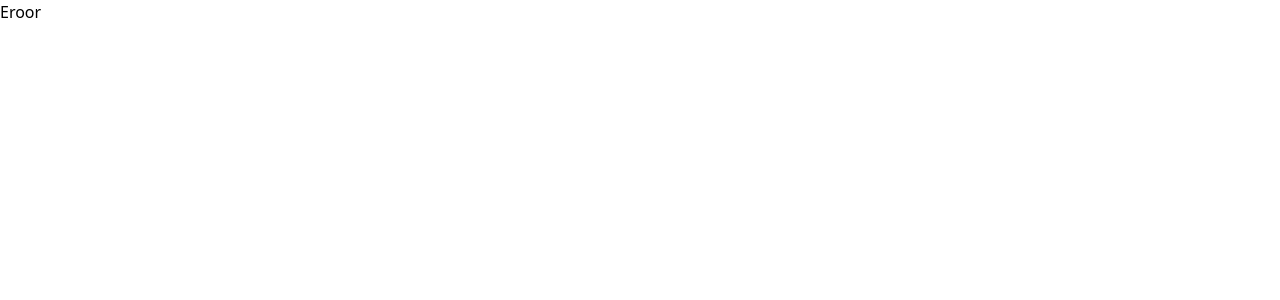
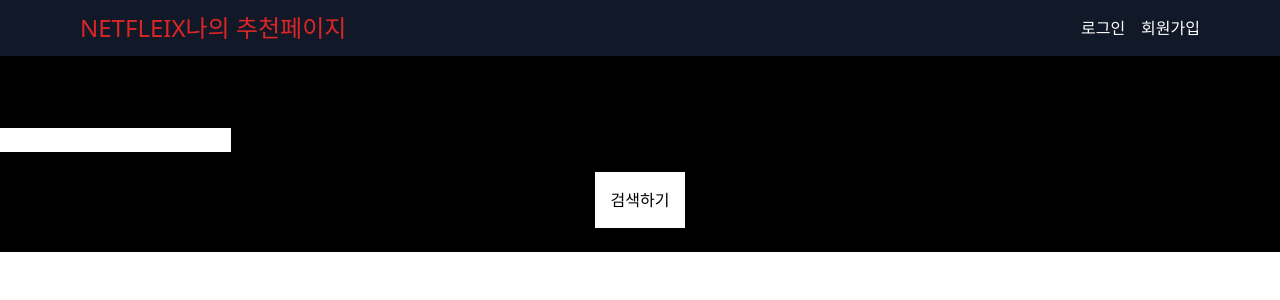
Before and after one commit to WooJongTae/zustand, a React (Vite) app in the folder frontend/: page /search in a window 1280 px wide. Shown: the top 300 px of the page. Built offline with nearby package versions, Linux system fonts and the light colour scheme.

Commit message:
search add

```diff
--- a/frontend/src/App.jsx
+++ b/frontend/src/App.jsx
@@ -14,6 +14,7 @@ import NotAuthRoutes from "./components/NotAuthRoutes";
 import MoviePage from "./pages/MoviePage";
 import Error from "./pages/Error";
 import SubscribePage from "./pages/SubscribePage";
+import Search from "./pages/LandingPage/Search";
 function Layout() {
   return (
     <div className="flex flex-col justify-between h-screen">
@@ -54,6 +55,7 @@ function App() {
           <Route path="/register" element={<RegisterPage />} />
           <Route path="/login" element={<LoginPage />} />
         </Route>
+        <Route path="/search" element={<Search />} />
       </Route>
       <Route path="/*" element={<Error />}></Route>
     </Routes>
--- /dev/null
+++ b/frontend/src/pages/LandingPage/Search/index.jsx
@@ -0,0 +1,79 @@
+import React, { useEffect, useState } from "react";
+import axiosInstance from "../../../utils/axios";
+import { useForm } from "react-hook-form";
+
+const Search = () => {
+  const [movies, setMovies] = useState([]);
+  const [page, setPage] = useState(1);
+  const [total, setTotal] = useState(1);
+
+  const {
+    register,
+    handleSubmit,
+    reset,
+    formState: { errors },
+  } = useForm();
+
+  const SearchResult = async (searchInput) => {
+    const resultData = await axiosInstance(
+      `${
+        import.meta.env.VITE_SEARCH_URL
+      }?query=${searchInput}&include_adult=false&language=ko-KRS&page=${page}&api_key=${
+        import.meta.env.VITE_API_KEY
+      }`
+    );
+    setMovies(resultData.data.results);
+    setTotal(resultData.data.total_pages);
+
+    for (let i = 2; i <= total; i++) {
+      const repeatData = await axiosInstance(
+        `${
+          import.meta.env.VITE_SEARCH_URL
+        }?query=${searchInput}&include_adult=false&language=ko-KRS&page=${i}&api_key=${
+          import.meta.env.VITE_API_KEY
+        }`
+      );
+
+      setMovies((state) => [...state, ...repeatData.data.results]);
+    }
+  };
+  const onSubmit = ({ inputData }) => {
+    SearchResult(inputData);
+  };
+
+  useEffect(() => {}, []);
+  console.log(movies);
+  return (
+    <div>
+      <form onSubmit={handleSubmit(onSubmit)}>
+        <input
+          {...register("inputData")}
+          className=" mt-32
+    "
+        />
+        <button
+          className="mt-5 bg-white text-black p-4 mx-auto block"
+          type="submit"
+        >
+          검색하기
+        </button>
+      </form>
+      <button>더 가져오기</button>
+      {movies && (
+        <div>
+          {movies.map((movie) => (
+            <div>
+              <img
+                src={`${import.meta.env.VITE_BASE_IMAGE_URL}${
+                  movie.backdrop_path
+                }`}
+              />
+            </div>
+          ))}
+        </div>
+      )}
+    </div>
+  );
+};
+
+export default Search;
--- a/frontend/src/pages/SubscribePage/index.jsx
+++ b/frontend/src/pages/SubscribePage/index.jsx
@@ -33,7 +33,6 @@ const SubscribePage = () => {
       }
     };
     fetchData();
-    // 이러면 2개다 들고올 필요 없는데,,,
   }, []);
   const removeData = async (movieId) => {
     try {
```
Also changed, not shown: 1 other file (tests, documents, lock files or other folders).
